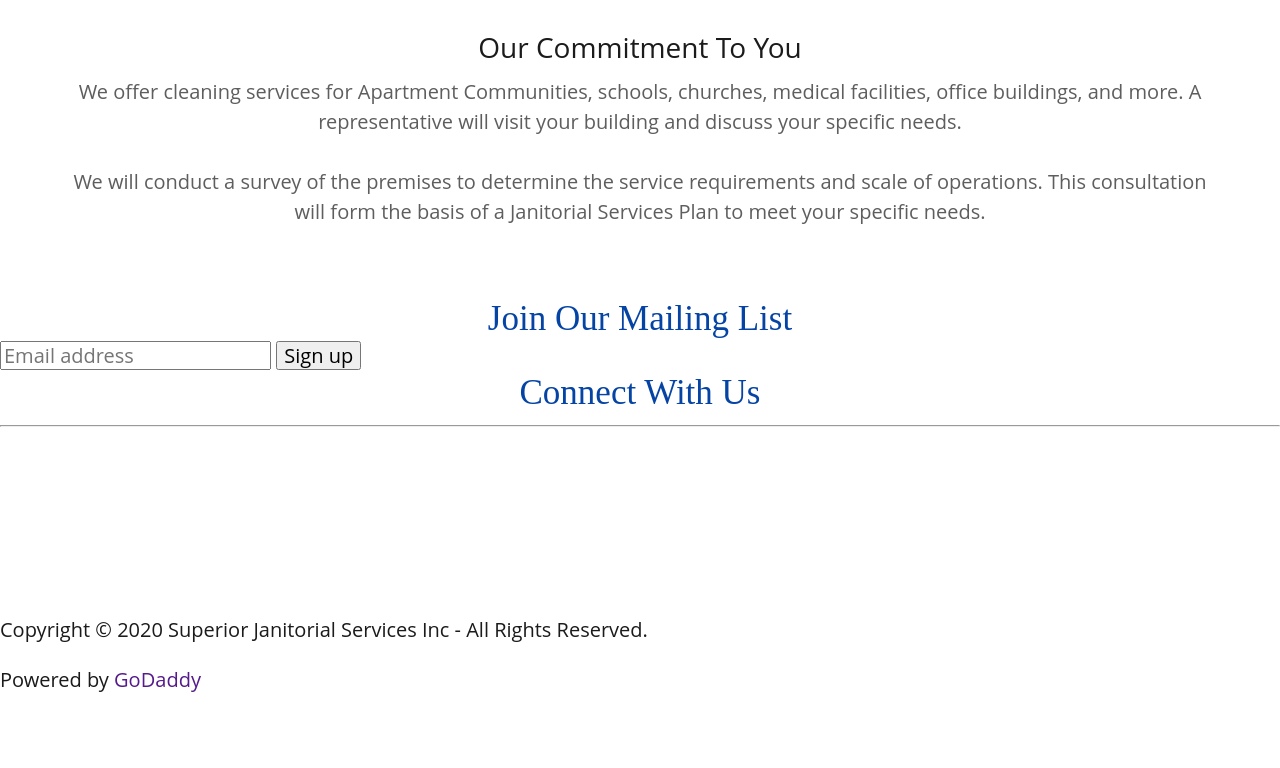
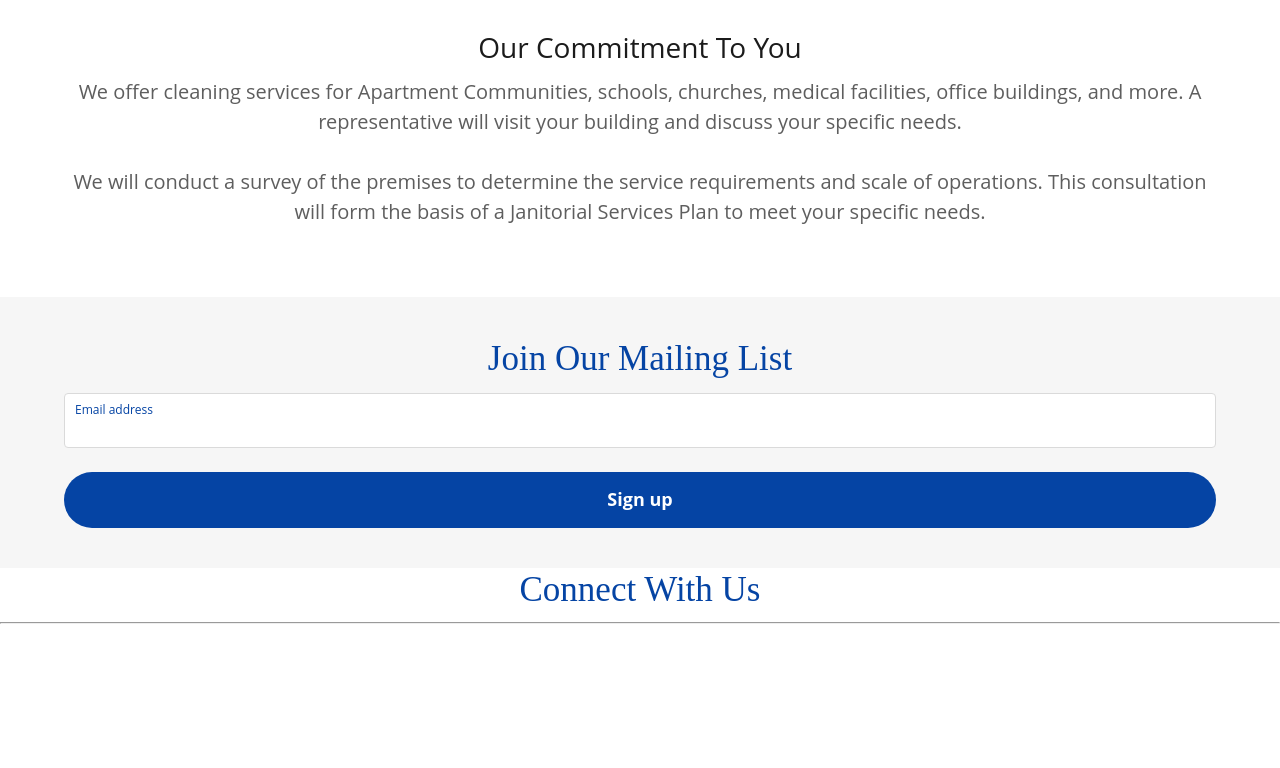
Before and after one commit to manasesajoruro/appJaniarial, a plain HTML site: page index.html in a window 1280 px wide. Shown: the part 1104-1872 px from the top of the page. Before the commit the page ends 1819 px from the top, so only its background shows below. Drawn offline with Linux system fonts and the light colour scheme.

Commit message:
formulario movil. Falta solucionar el focus

```diff
--- a/css/base.css
+++ b/css/base.css
@@ -64,3 +64,15 @@ a {
     font-family: var(--font-text);
 	margin: 0;
 }
+
+[class$="__btn"] {
+	background-color: var(--color-main);
+    font-size: 1.8rem;
+    border: 0;
+    border-radius: 4.8rem;
+    padding: 0.8rem 4rem;
+    font-weight: 700;
+    color: #fff;
+    cursor: pointer;
+    min-height: 5.6rem;
+}
--- a/css/blocks/header.css
+++ b/css/blocks/header.css
@@ -70,7 +70,7 @@
     color: rgb(144, 167, 254);
 }
 
-.nav__btn {
+.nav__menu {
     border: none;
     background-color: unset;
     width: 4rem;
@@ -81,7 +81,7 @@
     justify-content: center;
 }
 
-.nav__menu {
+.nav__icono {
     background: none;
     color: #fff;
     font-weight: normal;
@@ -137,14 +137,10 @@
 }
 
 .bienvenida__btn {
-    background-color: var(--color-main);
+    padding: 0.4rem 2.4rem;
+    margin-top: 2.4rem;
     font-size: 1.5rem;
-    border-radius: 4.8rem;
-    margin-top: 2.4rem;
-    padding: 1rem 2.4rem;
-    font-weight: 700;
-    color: #fff;
-    cursor: pointer;
+    min-height: 4rem;
 }
 
 .bienvenida__btn:hover {
@@ -173,3 +169,56 @@
     margin: 0;
     text-align: center;
 }
+
+/*formulario*/
+
+.formulario {
+    padding: 4rem 0;
+    background-color: #f6f6f6;
+}
+
+.formulario__container {
+    display: flex;
+    flex-direction: column;
+}
+
+.formulario__title {
+    margin-bottom: 1.2rem;
+}
+
+.formulario__inputs {
+    display: flex;
+    flex-direction: column;
+    position: relative;
+}
+
+.formulario__input {
+    margin-bottom: 2.4rem;
+    border: solid 0.1rem rgb(218, 218, 218);
+    border-radius: 0.4rem;
+    padding: 2.3rem 0.8rem 0.7rem 0.8rem;
+}
+
+.formulario__input:focus {
+    border-style: none;
+}
+
+.formulario__label {
+    position: absolute;
+    color: #474747;
+    left: 1.1rem;
+    top: 25%;
+    font-weight: 400;
+    transition: 0.15s;
+}
+
+.formulario__inputs input[type="email"]:not([value=""]) + label {
+    font-size: 1.2rem;
+    color: rgb(5, 68, 164);
+    border: 1px;
+    top: 0.8rem;
+}
+
+.formulario__btn:hover {
+    background-color: rgb(9, 90, 212);
+}
--- a/index.html
+++ b/index.html
@@ -33,7 +33,7 @@
                     </li>
                 </ul>
             </nav>
-            <button popovertarget="menu" class="nav__btn"><i class="bx bx-menu nav__menu"></i></button>
+            <button popovertarget="menu" class="nav__menu"><i class="bx bx-menu nav__icono"></i></button>
         </div>
     </header>
     <main>
@@ -62,11 +62,14 @@
                 <p class="mision__text">We will conduct a survey of the premises to determine the service requirements and scale of operations. This consultation will form the basis of a Janitorial Services Plan to meet your specific needs.</p>
             </div>
         </section>
-        <section>
-            <form action="">
+        <section class="formulario">
+            <form action="" class="formulario__container">
                 <h3 class="formulario__title">Join Our Mailing List</h3>
-                <input type="email" name="" id="" placeholder="Email address">
-                <button>Sign up</button>
+                <div class="formulario__inputs">
+                    <input type="email" name="email" id="" class="formulario__input">
+                    <label for="email" class="formulario__label">Email address</label>
+                </div>
+                <button class="formulario__btn">Sign up</button>
             </form>
         </section>
         <section>
```
